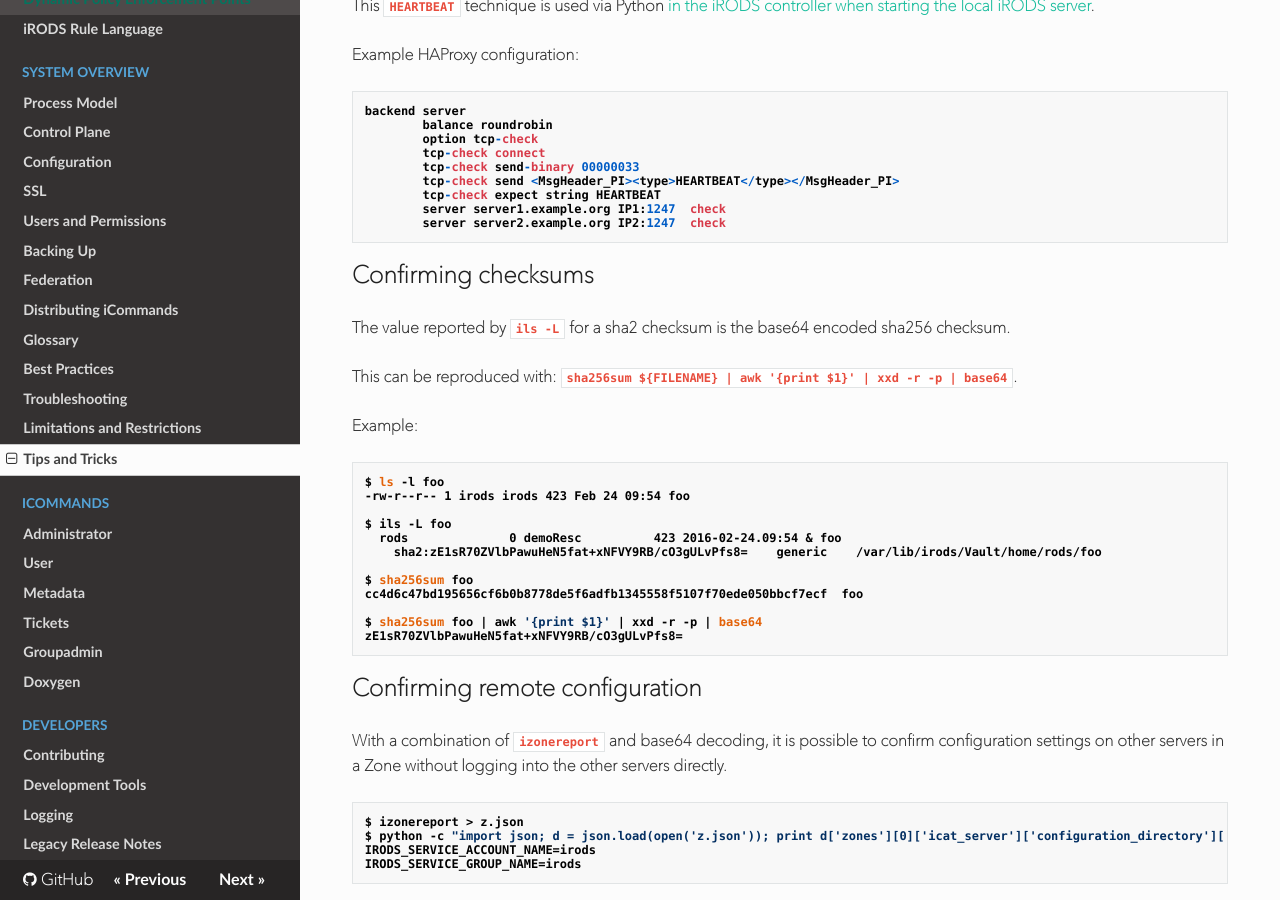
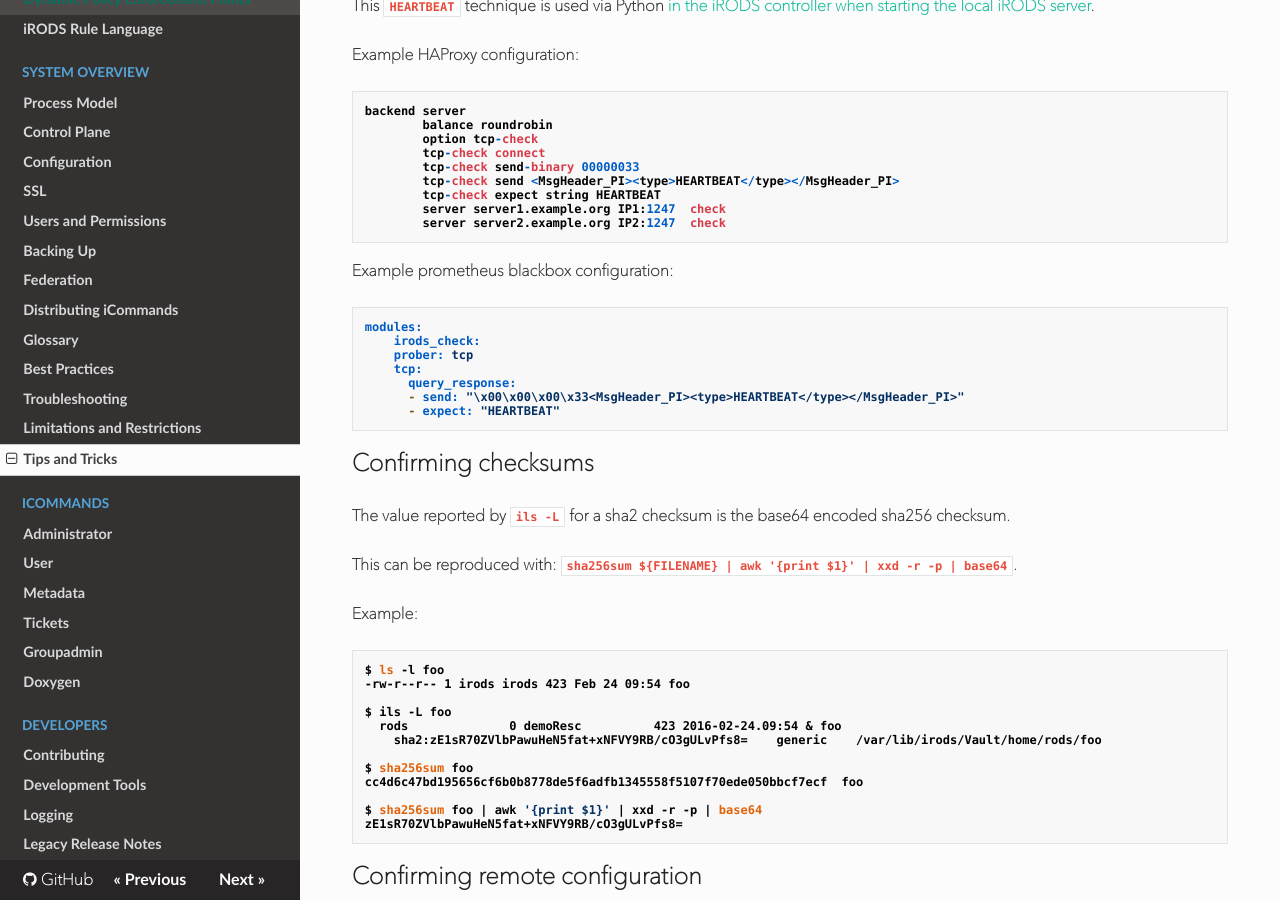
Before and after one commit to irods/irods_docs, an MkDocs documentation site: the page built from docs/system_overview/tips_and_tricks.md, in a window 1280 px wide and 900 px high, scrolled down 452 px. Built offline with MkDocs 1.6.1, drawn with Linux system fonts in a browser that asks for light colours; nearby versions of some CDN libraries.

Commit message:
Add prometheus blackbox configuration example.

````diff
--- a/docs/system_overview/tips_and_tricks.md
+++ b/docs/system_overview/tips_and_tricks.md
@@ -28,6 +28,17 @@ backend server
         tcp-check expect string HEARTBEAT
         server server1.example.org IP1:1247  check
         server server2.example.org IP2:1247  check
+```
+
+Example prometheus blackbox configuration:
+```
+modules:
+    irods_check:
+    prober: tcp
+    tcp:
+      query_response:
+      - send: "\x00\x00\x00\x33<MsgHeader_PI><type>HEARTBEAT</type></MsgHeader_PI>"
+      - expect: "HEARTBEAT"
 ```
 
 ## Confirming checksums
````
